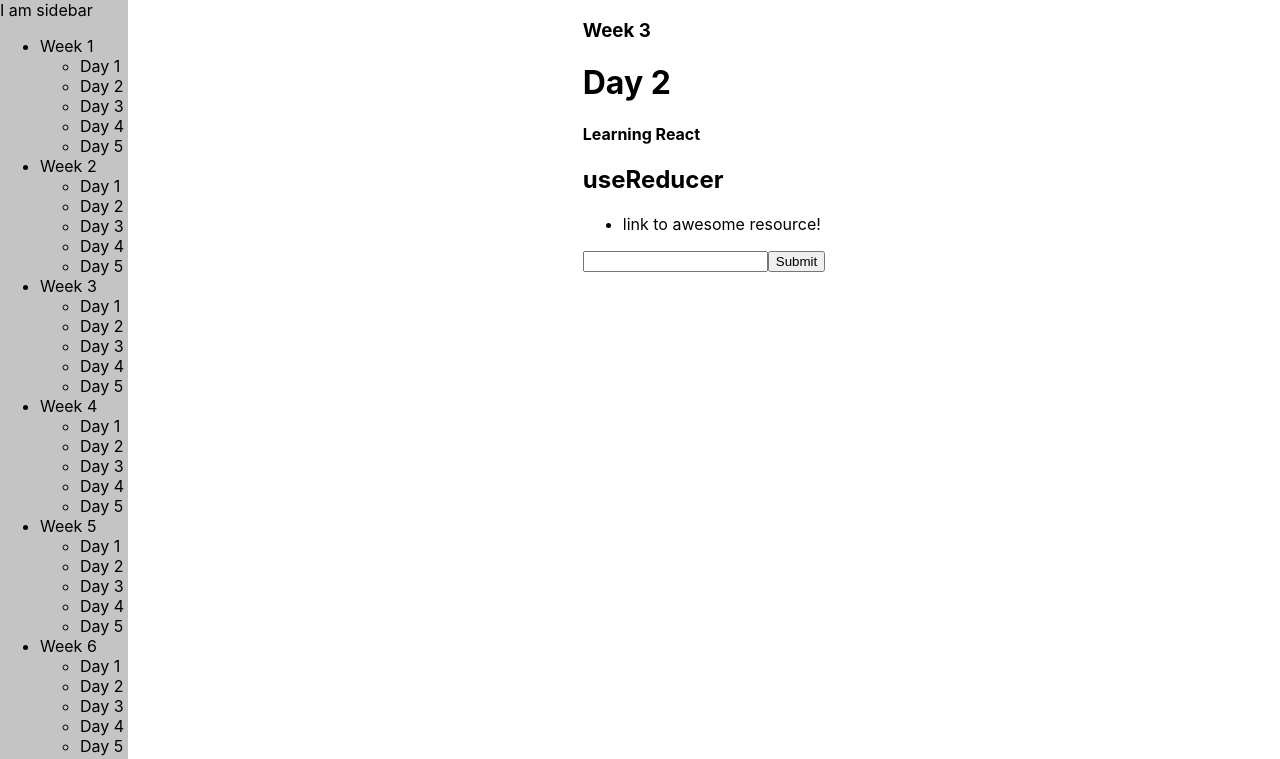
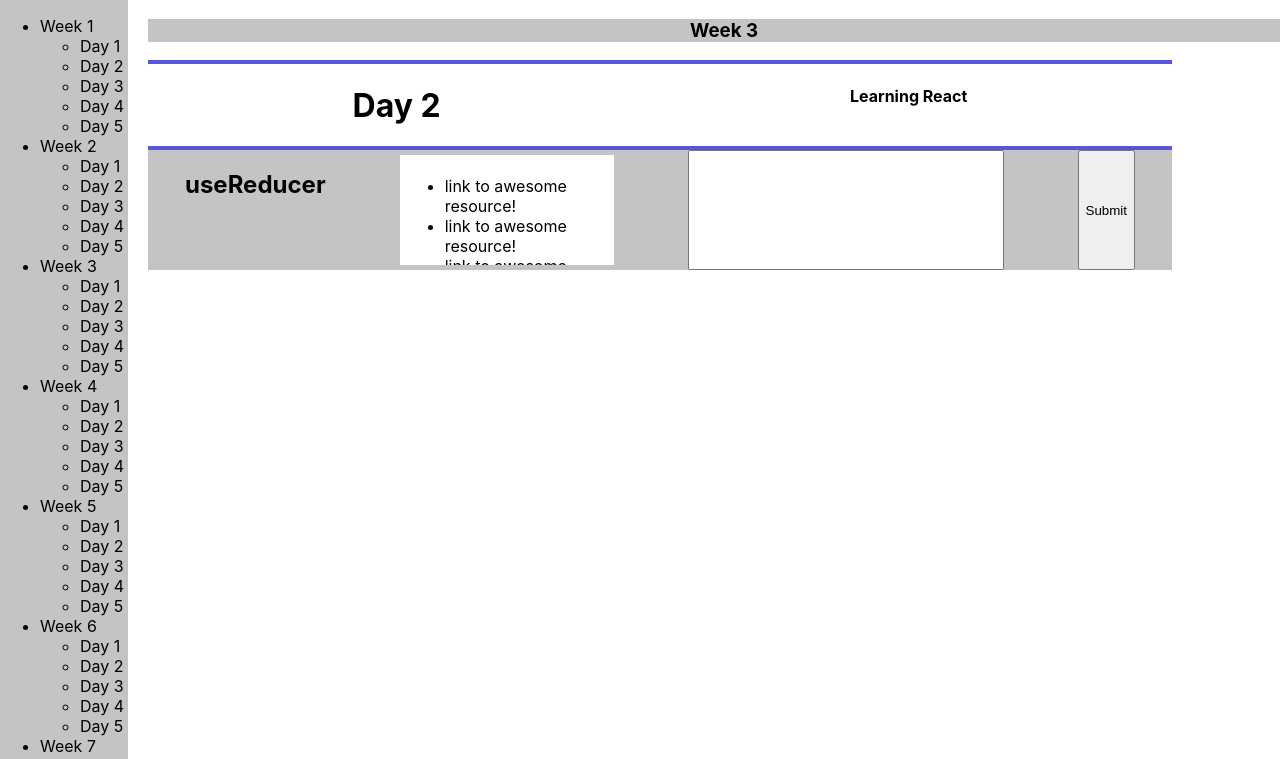
Before and after one commit to nicomarvar/national-project-week-boolean-hooligans, a React app: page / in a window 1280 px wide. Shown: the top 759 px of the page. Built offline with nearby package versions, Linux system fonts and the light colour scheme.

Commit message:
started spacing and adding more style with css

```diff
--- a/src/Components/App/App.css
+++ b/src/Components/App/App.css
@@ -1,7 +1,49 @@
+:root {
+  --background-color: #c4c4c4;
+  --border-top-color: #5456dc;
+}
 .App {
   display: grid;
   grid-template-areas:
     "sidebar header"
     "sidebar main"
     "sidebar main";
+  grid-gap: 20px;
 }
+.daybox {
+  border-top: 4px solid var(--border-top-color);
+  display: flex;
+  flex-direction: row;
+  max-width: 80vw;
+  justify-content: space-around;
+}
+.nav {
+  background-color: var(--background-color);
+  width: 10vw;
+}
+.topbar {
+  text-align: center;
+  width: 90vw;
+  background-color: var(--background-color);
+}
+.topics {
+  border-top: 4px solid var(--border-top-color);
+  display: flex;
+  flex-direction: row;
+  background-color: var(--background-color);
+  max-width: 80vw;
+  justify-content: space-around;
+}
+.scroll {
+  display: block;
+  background-color: #ffffff;
+  padding: 5px;
+  margin-top: 5px;
+  margin-bottom: 5px;
+  width: 20%;
+  height: 100px;
+  overflow-y: scroll;
+}
+.inputBox {
+  width: 30%;
+}
--- a/src/Components/App/index.js
+++ b/src/Components/App/index.js
@@ -8,7 +8,16 @@ let day = "Day 2";
 let week = "Week 3";
 let overview = "Learning React";
 let lessonTopic = "useReducer";
-let resourceLinks = "link to awesome resource!";
+let resourceLinks = [
+  "link to awesome resource!",
+  "link to awesome resource!",
+  "link to awesome resource!",
+  "link to awesome resource!",
+  "link to awesome resource!",
+  "link to awesome resource!",
+  "link to awesome resource!",
+  "link to awesome resource!",
+];
 
 function App() {
   return (
--- a/src/Components/Daybox/index.js
+++ b/src/Components/Daybox/index.js
@@ -1,8 +1,6 @@
-// import Topic from "Topic";
-
 function Daybox({ day, overview }) {
   return (
-    <div>
+    <div className="daybox">
       <h1>{day}</h1>
       <h4>{overview}</h4>
     </div>
--- a/src/Components/Sidebar/index.js
+++ b/src/Components/Sidebar/index.js
@@ -1,11 +1,9 @@
 import React from "react";
 import WeekButtons from "../WeekButtons";
-import "./sidebar.css";
 
 function Sidebar() {
   return (
     <nav className="nav">
-      I am sidebar
       <WeekButtons />
     </nav>
   );
--- a/src/Components/Sidebar/sidebar.css
+++ /dev/null
@@ -1,4 +0,0 @@
-.nav {
-  background-color: #c4c4c4;
-  width: 10vw;
-}
--- a/src/Components/Topbar/index.js
+++ b/src/Components/Topbar/index.js
@@ -1,6 +1,6 @@
 function Topbar({ week }) {
   return (
-    <div>
+    <div className="topbar">
       <h3>{week}</h3>
     </div>
   );
--- a/src/Components/Topic/index.js
+++ b/src/Components/Topic/index.js
@@ -1,13 +1,15 @@
 function Topic({ lessonTopic, resourceLinks }) {
   return (
-    <div>
+    <div className="topics">
       <h2>{lessonTopic}</h2>
-      <div>
+      <div className="scroll">
         <ul>
-          <li>{resourceLinks}</li>
+          {resourceLinks.map((resourcelink) => {
+            return <li>{resourcelink}</li>;
+          })}
         </ul>
       </div>
-      <input></input>
+      <input className="inputBox"></input>
       <button>Submit</button>
     </div>
   );
--- a/src/Components/WeekButtons/index.js
+++ b/src/Components/WeekButtons/index.js
@@ -1,5 +1,4 @@
 import React from "react";
-import "./style.css";
 
 const weeks = [1, 2, 3, 4, 5, 6, 7, 8, 9];
 const days = [1, 2, 3, 4, 5];
```
Also changed, not shown: src/Components/WeekButtons/style.css (deleted).
